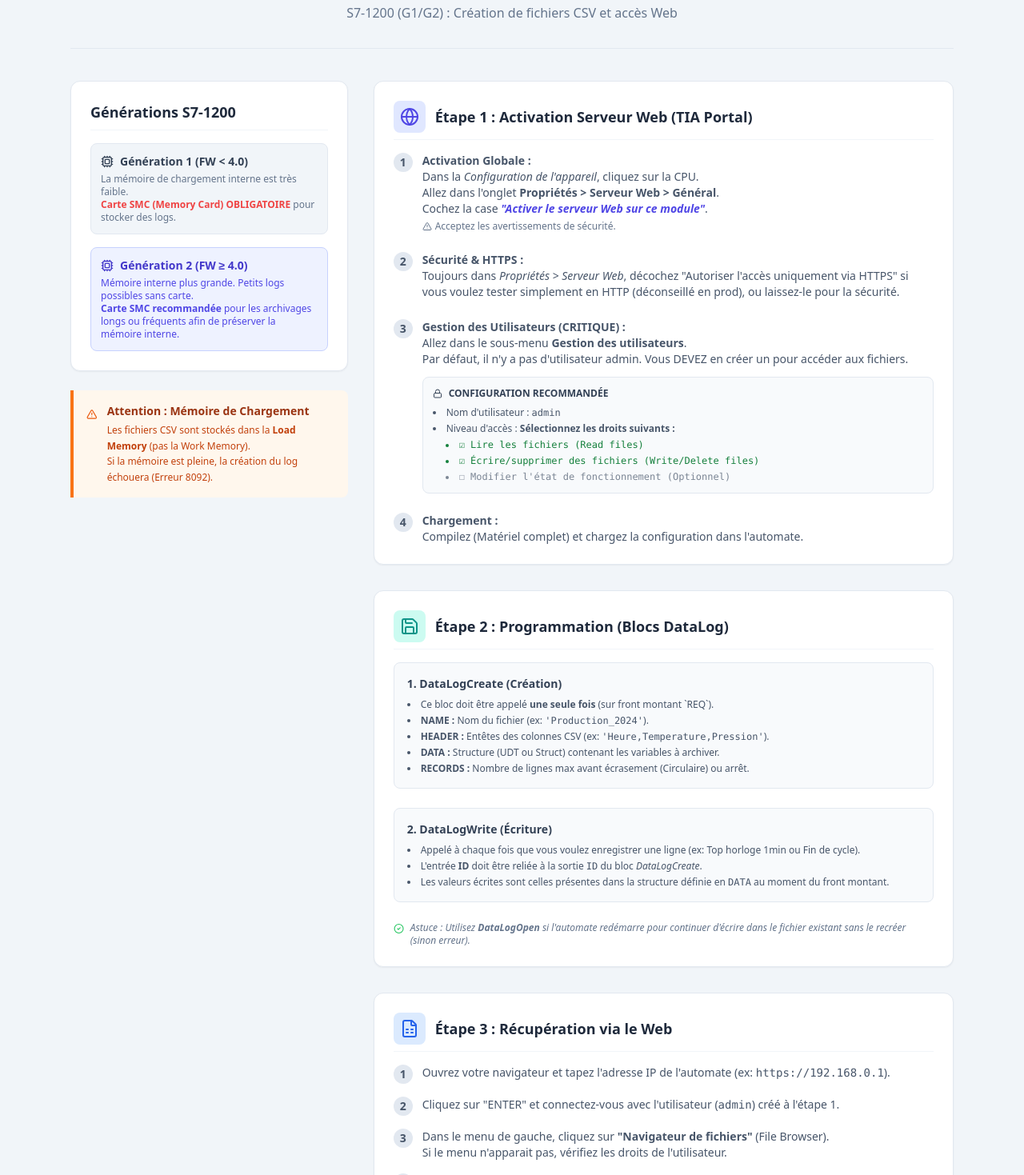
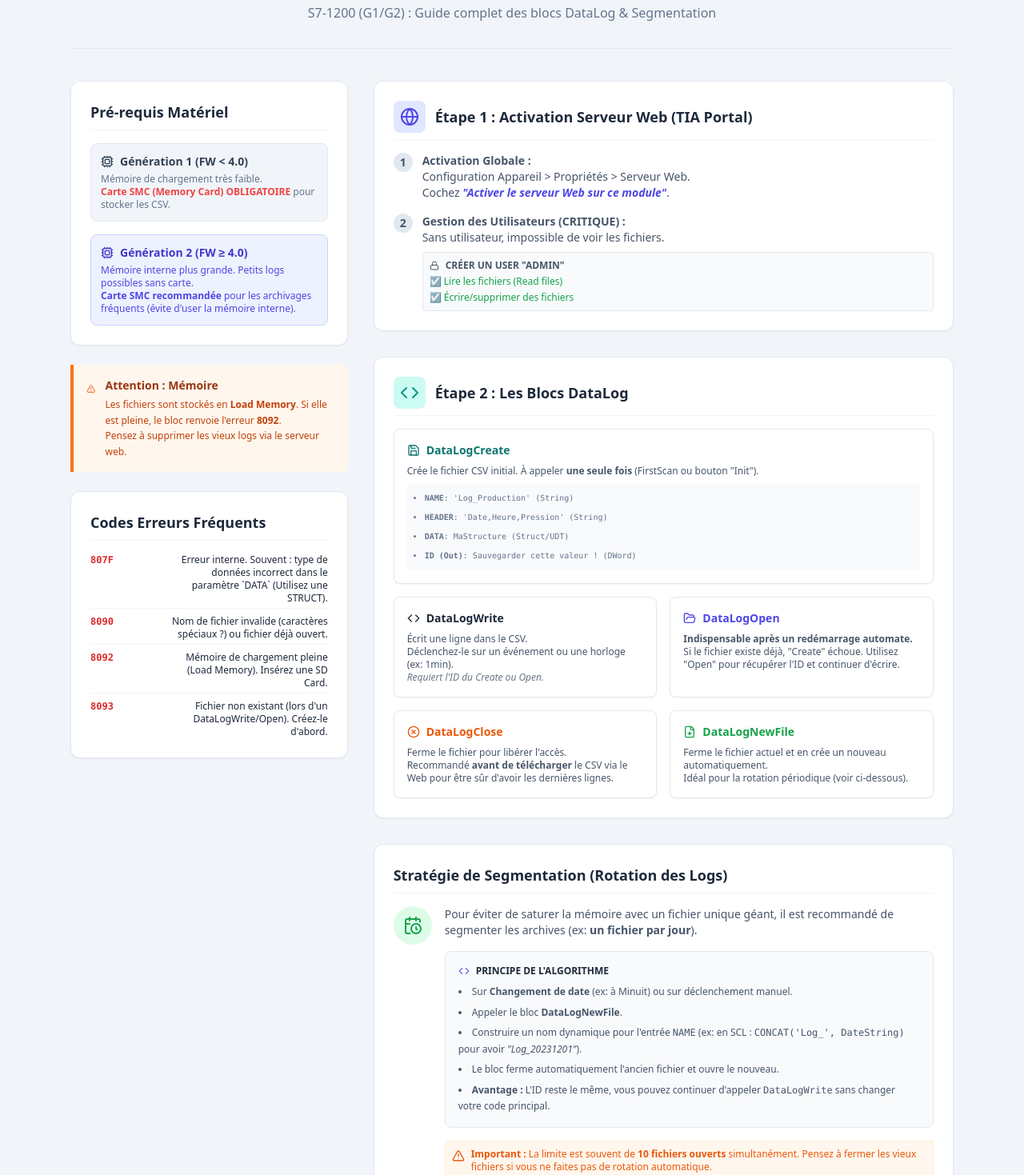
Before and after one commit to apetitpas-cpu/electro-reims-portail, a React (Vite) app: page /siemens/archiving in a window 1280 px wide. Shown: the part 261-1730 px from the top of the page at 80% size. Built offline with nearby package versions, Linux system fonts and the light colour scheme.

Commit message:
modified:   DataArchivingProcedure.jsx

```diff
--- a/src/siemensProcedure/DataArchivingProcedure.jsx
+++ b/src/siemensProcedure/DataArchivingProcedure.jsx
@@ -1,5 +1,5 @@
 import React from 'react';
-import { Database, Globe, Save, Cpu, FileSpreadsheet, AlertTriangle, CheckCircle2, Server, Lock } from 'lucide-react';
+import { Database, Globe, Save, Cpu, FileSpreadsheet, AlertTriangle, CheckCircle2, Server, Lock, Code, Bug, FolderOpen, FilePlus, XCircle, CalendarClock } from 'lucide-react';
 import { PageContainer, BrandHeader, SectionCard } from '../components/UI';
 
 const DataArchivingProcedure = () => {
@@ -8,7 +8,7 @@ const DataArchivingProcedure = () => {
 
       <BrandHeader
         title="Archivage de Données (Data Logging)"
-        subtitle="S7-1200 (G1/G2) : Création de fichiers CSV et accès Web"
+        subtitle="S7-1200 (G1/G2) : Guide complet des blocs DataLog & Segmentation"
         icon={Database}
         enablePrint={true}
       />
@@ -19,15 +19,15 @@ const DataArchivingProcedure = () => {
         <div className="space-y-6">
 
             {/* Différences G1 / G2 */}
-            <SectionCard title="Générations S7-1200">
+            <SectionCard title="Pré-requis Matériel">
                 <div className="space-y-4 text-sm">
                     <div className="p-3 bg-slate-100 dark:bg-slate-700 rounded-lg border border-slate-200 dark:border-slate-600">
                         <div className="font-bold text-slate-700 dark:text-slate-200 flex items-center gap-2 mb-1">
                             <Cpu size={16}/> Génération 1 (FW &lt; 4.0)
                         </div>
                         <p className="text-xs text-slate-500 dark:text-slate-400">
-                            La mémoire de chargement interne est très faible.
-                            <br/><strong className="text-red-500">Carte SMC (Memory Card) OBLIGATOIRE</strong> pour stocker des logs.
+                            Mémoire de chargement très faible.
+                            <br/><strong className="text-red-500">Carte SMC (Memory Card) OBLIGATOIRE</strong> pour stocker les CSV.
                         </p>
                     </div>
 
@@ -37,7 +37,7 @@ const DataArchivingProcedure = () => {
                         </div>
                         <p className="text-xs text-indigo-600 dark:text-indigo-400">
                             Mémoire interne plus grande. Petits logs possibles sans carte.
-                            <br/><strong>Carte SMC recommandée</strong> pour les archivages longs ou fréquents afin de préserver la mémoire interne.
+                            <br/><strong>Carte SMC recommandée</strong> pour les archivages fréquents (évite d'user la mémoire interne).
                         </p>
                     </div>
                 </div>
@@ -48,112 +48,176 @@ const DataArchivingProcedure = () => {
                 <div className="flex items-start gap-3">
                     <AlertTriangle className="text-orange-600 dark:text-orange-400 mt-1" size={20} />
                     <div>
-                        <h3 className="text-orange-800 dark:text-orange-200 font-bold text-sm">Attention : Mémoire de Chargement</h3>
+                        <h3 className="text-orange-800 dark:text-orange-200 font-bold text-sm">Attention : Mémoire</h3>
                         <p className="text-orange-700 dark:text-orange-300 text-xs mt-1 leading-relaxed">
-                            Les fichiers CSV sont stockés dans la <strong>Load Memory</strong> (pas la Work Memory).
-                            <br/>Si la mémoire est pleine, la création du log échouera (Erreur 8092).
+                            Les fichiers sont stockés en <strong>Load Memory</strong>. Si elle est pleine, le bloc renvoie l'erreur <strong>8092</strong>.
+                            <br/>Pensez à supprimer les vieux logs via le serveur web.
                         </p>
                     </div>
                 </div>
             </div>
+
+            {/* Codes Erreurs */}
+            <SectionCard title="Codes Erreurs Fréquents">
+                <div className="space-y-2">
+                    <div className="flex justify-between items-start text-xs border-b border-slate-100 pb-1">
+                        <span className="font-mono font-bold text-red-600">807F</span>
+                        <span className="text-right w-2/3">Erreur interne. Souvent : type de données incorrect dans le paramètre `DATA` (Utilisez une STRUCT).</span>
+                    </div>
+                    <div className="flex justify-between items-start text-xs border-b border-slate-100 pb-1">
+                        <span className="font-mono font-bold text-red-600">8090</span>
+                        <span className="text-right w-2/3">Nom de fichier invalide (caractères spéciaux ?) ou fichier déjà ouvert.</span>
+                    </div>
+                    <div className="flex justify-between items-start text-xs border-b border-slate-100 pb-1">
+                        <span className="font-mono font-bold text-red-600">8092</span>
+                        <span className="text-right w-2/3">Mémoire de chargement pleine (Load Memory). Insérez une SD Card.</span>
+                    </div>
+                    <div className="flex justify-between items-start text-xs">
+                        <span className="font-mono font-bold text-red-600">8093</span>
+                        <span className="text-right w-2/3">Fichier non existant (lors d'un DataLogWrite/Open). Créez-le d'abord.</span>
+                    </div>
+                </div>
+            </SectionCard>
 
         </div>
 
         {/* --- COLONNE DROITE : PROCEDURE --- */}
         <div className="lg:col-span-2 space-y-8">
 
-            {/* ETAPE 1 : CONFIG WEB SERVER (DÉTAILLÉE) */}
+            {/* ETAPE 1 : CONFIG WEB SERVER */}
             <SectionCard>
                 <div className="flex items-center gap-3 mb-4 text-slate-800 dark:text-white border-b border-slate-100 dark:border-slate-700 pb-2">
                     <div className="bg-indigo-100 dark:bg-indigo-900/30 p-2 rounded-lg"><Globe size={24} className="text-indigo-600 dark:text-indigo-400"/></div>
                     <h3 className="font-bold text-lg">Étape 1 : Activation Serveur Web (TIA Portal)</h3>
                 </div>
 
-                <ol className="space-y-6 text-sm text-slate-600 dark:text-slate-300">
+                <ol className="space-y-4 text-sm text-slate-600 dark:text-slate-300">
                     <li className="flex gap-3">
                         <span className="badge-step">1</span>
                         <div>
                             <strong>Activation Globale :</strong>
-                            <br/>Dans la <em>Configuration de l'appareil</em>, cliquez sur la CPU.
-                            <br/>Allez dans l'onglet <strong>Propriétés &gt; Serveur Web &gt; Général</strong>.
-                            <br/>Cochez la case <em className="font-bold text-indigo-600">"Activer le serveur Web sur ce module"</em>.
-                            <div className="mt-1 text-xs text-slate-500 flex items-center gap-1">
-                                <AlertTriangle size={12}/> Acceptez les avertissements de sécurité.
-                            </div>
+                            <br/>Configuration Appareil &gt; Propriétés &gt; Serveur Web.
+                            <br/>Cochez <em className="font-bold text-indigo-600">"Activer le serveur Web sur ce module"</em>.
                         </div>
                     </li>
-
                     <li className="flex gap-3">
                         <span className="badge-step">2</span>
-                        <div>
-                            <strong>Sécurité & HTTPS :</strong>
-                            <br/>Toujours dans <em>Propriétés &gt; Serveur Web</em>, décochez "Autoriser l'accès uniquement via HTTPS" si vous voulez tester simplement en HTTP (déconseillé en prod), ou laissez-le pour la sécurité.
-                        </div>
-                    </li>
-
-                    <li className="flex gap-3">
-                        <span className="badge-step">3</span>
                         <div className="w-full">
                             <strong>Gestion des Utilisateurs (CRITIQUE) :</strong>
-                            <br/>Allez dans le sous-menu <strong>Gestion des utilisateurs</strong>.
-                            <br/>Par défaut, il n'y a pas d'utilisateur admin. Vous DEVEZ en créer un pour accéder aux fichiers.
-
-                            <div className="mt-3 bg-slate-50 dark:bg-slate-800 border border-slate-200 dark:border-slate-700 rounded-lg p-3">
-                                <div className="flex items-center gap-2 mb-2 font-bold text-xs text-slate-700 dark:text-slate-200 uppercase">
-                                    <Lock size={12}/> Configuration recommandée
-                                </div>
-                                <ul className="list-disc list-inside text-xs space-y-1">
-                                    <li>Nom d'utilisateur : <code>admin</code></li>
-                                    <li>Niveau d'accès : <strong>Sélectionnez les droits suivants :</strong></li>
-                                    <li className="ml-4 text-green-700 dark:text-green-400 font-mono">☑ Lire les fichiers (Read files)</li>
-                                    <li className="ml-4 text-green-700 dark:text-green-400 font-mono">☑ Écrire/supprimer des fichiers (Write/Delete files)</li>
-                                    <li className="ml-4 font-mono opacity-70">☐ Modifier l'état de fonctionnement (Optionnel)</li>
+                            <br/>Sans utilisateur, impossible de voir les fichiers.
+                            <div className="mt-2 bg-slate-50 dark:bg-slate-800 p-2 rounded border border-slate-200 dark:border-slate-700">
+                                <div className="text-xs font-bold uppercase mb-1 flex items-center gap-2"><Lock size={12}/> Créer un user "admin"</div>
+                                <ul className="list-none text-xs space-y-1">
+                                    <li className="text-green-600 dark:text-green-400">☑ Lire les fichiers (Read files)</li>
+                                    <li className="text-green-600 dark:text-green-400">☑ Écrire/supprimer des fichiers</li>
                                 </ul>
                             </div>
-                        </div>
-                    </li>
-
-                    <li className="flex gap-3">
-                        <span className="badge-step">4</span>
-                        <div>
-                            <strong>Chargement :</strong>
-                            <br/>Compilez (Matériel complet) et chargez la configuration dans l'automate.
                         </div>
                     </li>
                 </ol>
             </SectionCard>
 
-            {/* ETAPE 2 : PROGRAMMATION */}
+            {/* ETAPE 2 : PROGRAMMATION (DETAIL BLOCS) */}
             <SectionCard>
                 <div className="flex items-center gap-3 mb-4 text-slate-800 dark:text-white border-b border-slate-100 dark:border-slate-700 pb-2">
-                    <div className="bg-teal-100 dark:bg-teal-900/30 p-2 rounded-lg"><Save size={24} className="text-teal-600 dark:text-teal-400"/></div>
-                    <h3 className="font-bold text-lg">Étape 2 : Programmation (Blocs DataLog)</h3>
+                    <div className="bg-teal-100 dark:bg-teal-900/30 p-2 rounded-lg"><Code size={24} className="text-teal-600 dark:text-teal-400"/></div>
+                    <h3 className="font-bold text-lg">Étape 2 : Les Blocs DataLog</h3>
                 </div>
 
-                <div className="text-sm space-y-6">
-                    <div className="bg-slate-50 dark:bg-slate-900 p-4 rounded-lg border border-slate-200 dark:border-slate-700">
-                        <h4 className="font-bold text-slate-700 dark:text-white mb-2">1. DataLogCreate (Création)</h4>
-                        <ul className="list-disc list-inside text-xs space-y-1 text-slate-600 dark:text-slate-400">
-                            <li>Ce bloc doit être appelé <strong>une seule fois</strong> (sur front montant `REQ`).</li>
-                            <li><strong>NAME :</strong> Nom du fichier (ex: <code>'Production_2024'</code>).</li>
-                            <li><strong>HEADER :</strong> Entêtes des colonnes CSV (ex: <code>'Heure,Temperature,Pression'</code>).</li>
-                            <li><strong>DATA :</strong> Structure (UDT ou Struct) contenant les variables à archiver.</li>
-                            <li><strong>RECORDS :</strong> Nombre de lignes max avant écrasement (Circulaire) ou arrêt.</li>
+                <div className="grid grid-cols-1 md:grid-cols-2 gap-4 text-sm">
+
+                    {/* DataLogCreate */}
+                    <div className="bg-white dark:bg-slate-800 p-4 rounded-lg border border-slate-200 dark:border-slate-700 shadow-sm md:col-span-2">
+                        <h4 className="font-bold text-teal-700 dark:text-teal-400 mb-2 flex items-center gap-2">
+                            <Save size={16}/> DataLogCreate
+                        </h4>
+                        <p className="text-xs text-slate-600 dark:text-slate-300 mb-2">
+                            Crée le fichier CSV initial. À appeler <strong>une seule fois</strong> (FirstScan ou bouton "Init").
+                        </p>
+                        <ul className="list-disc list-inside text-[10px] text-slate-500 font-mono space-y-1 bg-slate-50 dark:bg-slate-900 p-2 rounded">
+                            <li><strong>NAME</strong>: 'Log_Production' (String)</li>
+                            <li><strong>HEADER</strong>: 'Date,Heure,Pression' (String)</li>
+                            <li><strong>DATA</strong>: MaStructure (Struct/UDT)</li>
+                            <li><strong>ID (Out)</strong>: Sauvegarder cette valeur ! (DWord)</li>
                         </ul>
                     </div>
 
-                    <div className="bg-slate-50 dark:bg-slate-900 p-4 rounded-lg border border-slate-200 dark:border-slate-700">
-                        <h4 className="font-bold text-slate-700 dark:text-white mb-2">2. DataLogWrite (Écriture)</h4>
-                        <ul className="list-disc list-inside text-xs space-y-1 text-slate-600 dark:text-slate-400">
-                            <li>Appelé à chaque fois que vous voulez enregistrer une ligne (ex: Top horloge 1min ou Fin de cycle).</li>
-                            <li>L'entrée <strong>ID</strong> doit être reliée à la sortie <code>ID</code> du bloc <em>DataLogCreate</em>.</li>
-                            <li>Les valeurs écrites sont celles présentes dans la structure définie en <code>DATA</code> au moment du front montant.</li>
-                        </ul>
+                    {/* DataLogWrite */}
+                    <div className="bg-white dark:bg-slate-800 p-4 rounded-lg border border-slate-200 dark:border-slate-700 shadow-sm">
+                        <h4 className="font-bold text-slate-800 dark:text-white mb-2 flex items-center gap-2">
+                            <Code size={16}/> DataLogWrite
+                        </h4>
+                        <p className="text-xs text-slate-600 dark:text-slate-300">
+                            Écrit une ligne dans le CSV.
+                            <br/>Déclenchez-le sur un événement ou une horloge (ex: 1min).
+                            <br/><span className="italic opacity-80">Requiert l'ID du Create ou Open.</span>
+                        </p>
                     </div>
 
-                    <div className="flex gap-2 items-start text-xs text-slate-500 italic">
-                        <CheckCircle2 size={14} className="mt-0.5 text-green-500"/>
-                        <span>Astuce : Utilisez <strong>DataLogOpen</strong> si l'automate redémarre pour continuer d'écrire dans le fichier existant sans le recréer (sinon erreur).</span>
+                    {/* DataLogOpen */}
+                    <div className="bg-white dark:bg-slate-800 p-4 rounded-lg border border-slate-200 dark:border-slate-700 shadow-sm">
+                        <h4 className="font-bold text-indigo-600 dark:text-indigo-400 mb-2 flex items-center gap-2">
+                            <FolderOpen size={16}/> DataLogOpen
+                        </h4>
+                        <p className="text-xs text-slate-600 dark:text-slate-300">
+                            <strong>Indispensable après un redémarrage automate.</strong>
+                            <br/>Si le fichier existe déjà, "Create" échoue. Utilisez "Open" pour récupérer l'ID et continuer d'écrire.
+                        </p>
+                    </div>
+
+                    {/* DataLogClose */}
+                    <div className="bg-white dark:bg-slate-800 p-4 rounded-lg border border-slate-200 dark:border-slate-700 shadow-sm">
+                        <h4 className="font-bold text-orange-600 dark:text-orange-400 mb-2 flex items-center gap-2">
+                            <XCircle size={16}/> DataLogClose
+                        </h4>
+                        <p className="text-xs text-slate-600 dark:text-slate-300">
+                            Ferme le fichier pour libérer l'accès.
+                            <br/>Recommandé <strong>avant de télécharger</strong> le CSV via le Web pour être sûr d'avoir les dernières lignes.
+                        </p>
+                    </div>
+
+                    {/* DataLogNewFile */}
+                    <div className="bg-white dark:bg-slate-800 p-4 rounded-lg border border-slate-200 dark:border-slate-700 shadow-sm">
+                        <h4 className="font-bold text-green-600 dark:text-green-400 mb-2 flex items-center gap-2">
+                            <FilePlus size={16}/> DataLogNewFile
+                        </h4>
+                        <p className="text-xs text-slate-600 dark:text-slate-300">
+                            Ferme le fichier actuel et en crée un nouveau automatiquement.
+                            <br/>Idéal pour la rotation périodique (voir ci-dessous).
+                        </p>
+                    </div>
+
+                </div>
+            </SectionCard>
+
+            {/* NOUVEAU : STRATEGIE DE SEGMENTATION */}
+            <SectionCard title="Stratégie de Segmentation (Rotation des Logs)">
+                <div className="flex items-start gap-4">
+                    <div className="bg-green-100 dark:bg-green-900/30 p-3 rounded-full text-green-600 dark:text-green-400 hidden sm:block">
+                        <CalendarClock size={24} />
+                    </div>
+                    <div className="space-y-4 text-sm text-slate-600 dark:text-slate-300">
+                        <p>
+                            Pour éviter de saturer la mémoire avec un fichier unique géant, il est recommandé de segmenter les archives (ex: <strong>un fichier par jour</strong>).
+                        </p>
+
+                        <div className="bg-slate-50 dark:bg-slate-900 p-4 rounded-lg border border-slate-200 dark:border-slate-700">
+                            <h5 className="font-bold text-slate-800 dark:text-white mb-2 text-xs uppercase flex items-center gap-2">
+                                <Code size={14} className="text-indigo-500"/> Principe de l'Algorithme
+                            </h5>
+                            <ul className="list-disc list-inside text-xs space-y-1.5 leading-relaxed">
+                                <li>Sur <strong>Changement de date</strong> (ex: à Minuit) ou sur déclenchement manuel.</li>
+                                <li>Appeler le bloc <strong>DataLogNewFile</strong>.</li>
+                                <li>Construire un nom dynamique pour l'entrée <code>NAME</code> (ex: en SCL : <code>CONCAT('Log_', DateString)</code> pour avoir <em>"Log_20231201"</em>).</li>
+                                <li>Le bloc ferme automatiquement l'ancien fichier et ouvre le nouveau.</li>
+                                <li><strong>Avantage :</strong> L'ID reste le même, vous pouvez continuer d'appeler <code>DataLogWrite</code> sans changer votre code principal.</li>
+                            </ul>
+                        </div>
+
+                        <div className="flex gap-2 text-xs text-orange-600 dark:text-orange-400 bg-orange-50 dark:bg-orange-900/20 p-2 rounded border border-orange-100 dark:border-orange-800">
+                            <AlertTriangle size={16} className="flex-none mt-0.5"/>
+                            <span><strong>Important :</strong> La limite est souvent de <strong>10 fichiers ouverts</strong> simultanément. Pensez à fermer les vieux fichiers si vous ne faites pas de rotation automatique.</span>
+                        </div>
                     </div>
                 </div>
             </SectionCard>
@@ -168,22 +232,28 @@ const DataArchivingProcedure = () => {
                 <ol className="space-y-4 text-sm text-slate-600 dark:text-slate-300">
                     <li className="flex gap-3">
                         <span className="badge-step">1</span>
-                        <span>Ouvrez votre navigateur et tapez l'adresse IP de l'automate (ex: <code>https://192.168.0.1</code>).</span>
+                        <span>Ouvrez votre navigateur : <code>https://[IP_AUTOMATE]</code>.</span>
                     </li>
                     <li className="flex gap-3">
                         <span className="badge-step">2</span>
-                        <span>Cliquez sur "ENTER" et connectez-vous avec l'utilisateur (<code>admin</code>) créé à l'étape 1.</span>
+                        <span>Connectez-vous avec l'utilisateur <strong>admin</strong>.</span>
                     </li>
                     <li className="flex gap-3">
                         <span className="badge-step">3</span>
                         <div>
-                            Dans le menu de gauche, cliquez sur <strong>"Navigateur de fichiers"</strong> (File Browser).
-                            <br/>Si le menu n'apparait pas, vérifiez les droits de l'utilisateur.
+                            Allez dans <strong>"Navigateur de fichiers"</strong> (File Browser).
+                            <br/>Ouvrez le dossier <strong>DataLogs</strong>.
                         </div>
                     </li>
                     <li className="flex gap-3">
                         <span className="badge-step">4</span>
-                        <span>Ouvrez le dossier <strong>DataLogs</strong>. Vos fichiers <code>.csv</code> sont ici. Clic droit &gt; "Enregistrer la cible sous..." pour télécharger.</span>
+                        <div className="bg-blue-50 dark:bg-blue-900/10 p-3 rounded border border-blue-100 dark:border-blue-800 w-full">
+                            <span className="font-bold text-blue-700 dark:text-blue-300 flex items-center gap-2 mb-1"><Bug size={14}/> Fichier vide ou incomplet ?</span>
+                            <p className="text-xs text-blue-600 dark:text-blue-200">
+                                Les données sont parfois en mémoire tampon.
+                                <br/>Exécutez un <strong>DataLogClose</strong> dans l'automate pour forcer l'écriture sur disque avant le téléchargement.
+                            </p>
+                        </div>
                     </li>
                 </ol>
             </SectionCard>
```
